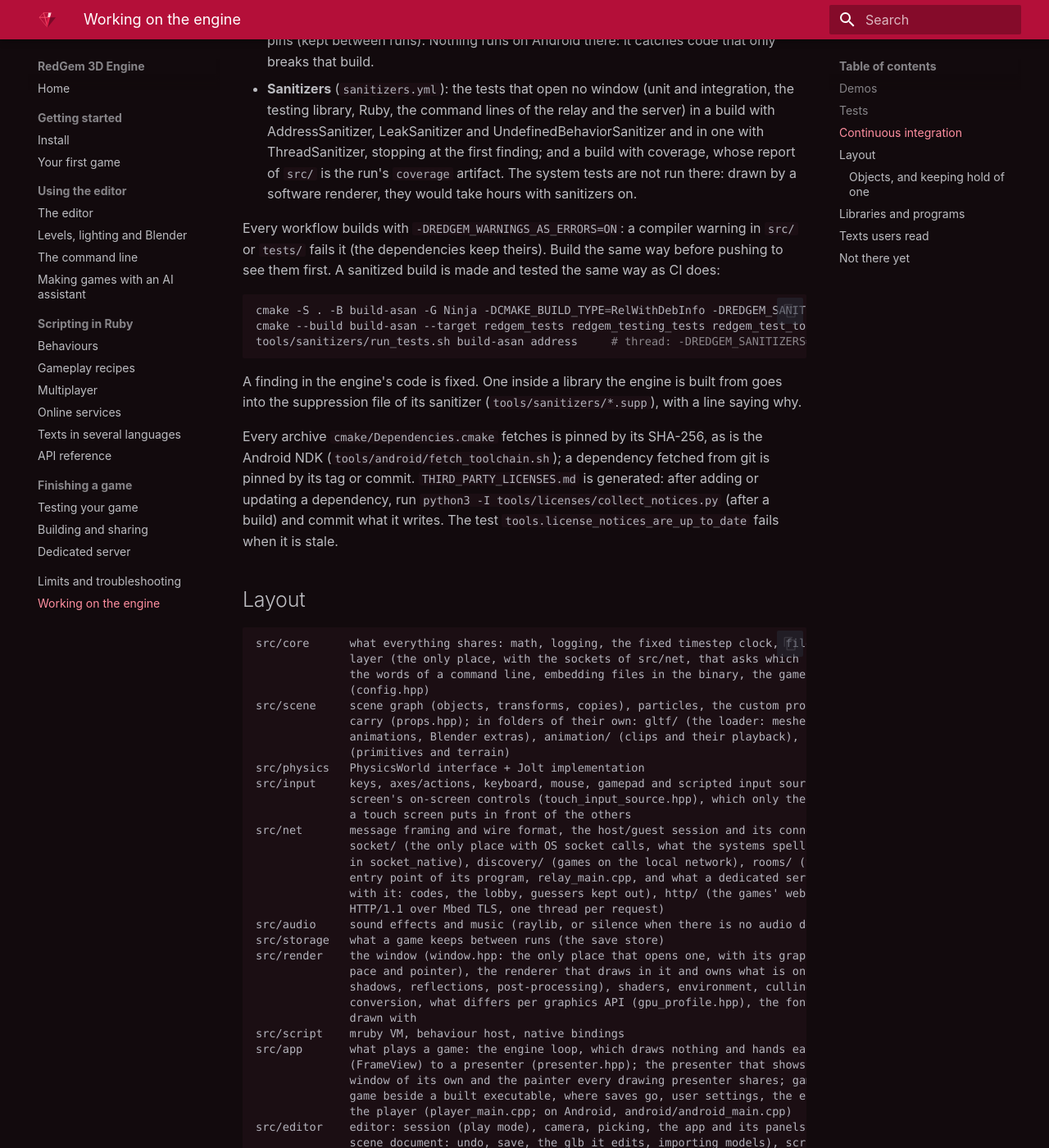
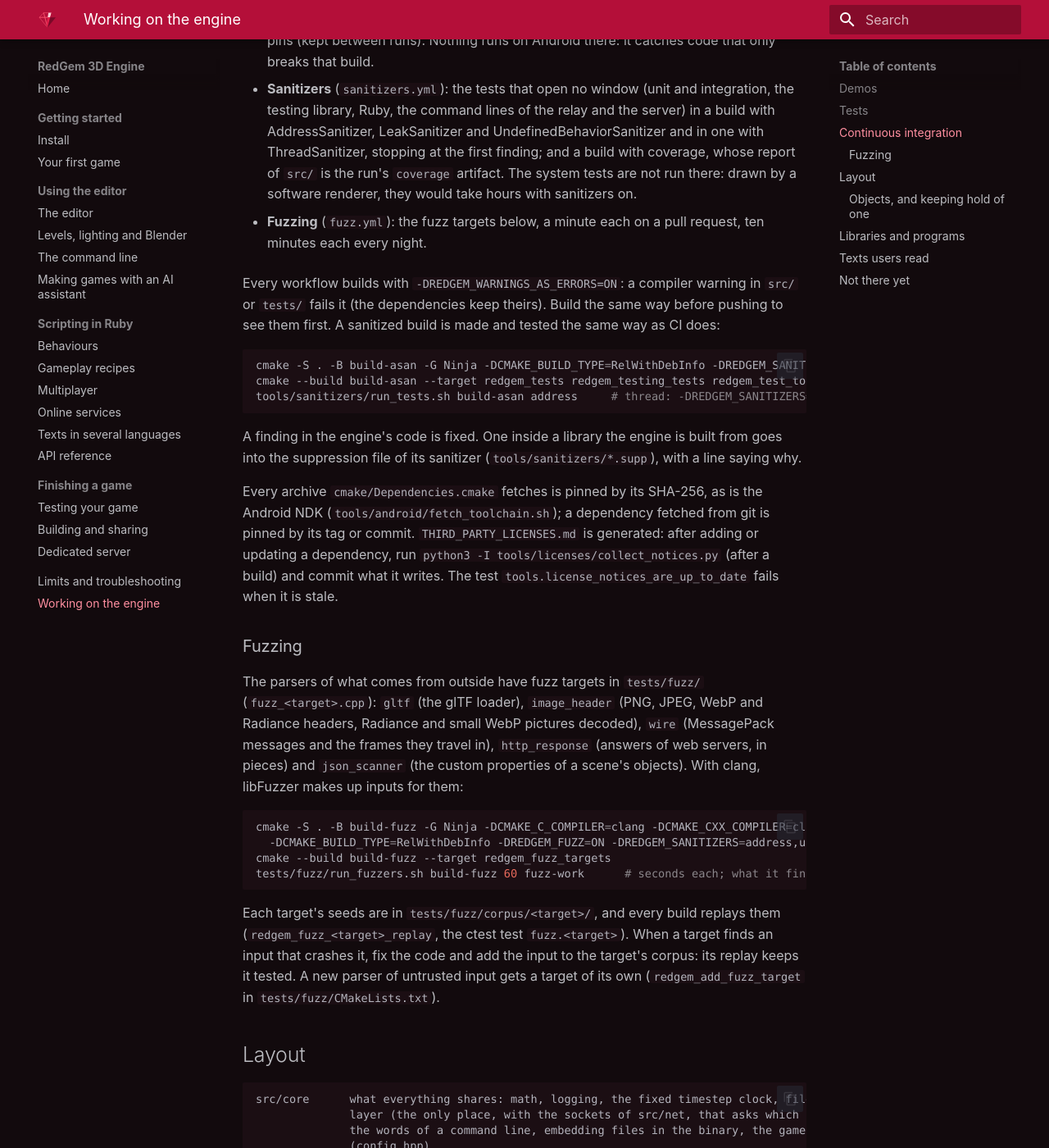
Before and after one commit to carlosdanielpohlod/redgem, an MkDocs documentation site: the page built from docs/contributing.md, in a window 1280 px wide and 1400 px high, scrolled down 2500 px. Shown: the whole window at 82% size. Built offline with MkDocs 1.6.1 and Material for MkDocs 9.7.7, drawn with Linux system fonts in a browser that asks for light colours.

Commit message:
Document the fuzz targets

````diff
--- a/docs/contributing.md
+++ b/docs/contributing.md
@@ -104,6 +104,9 @@ Every pull request runs these workflows (`.github/workflows/`), side by side:
   `coverage` artifact. The system tests are not run there: drawn by a software renderer, they
   would take hours with sanitizers on.
 
+* **Fuzzing** (`fuzz.yml`): the fuzz targets below, a minute each on a pull request, ten minutes
+  each every night.
+
 Every workflow builds with `-DREDGEM_WARNINGS_AS_ERRORS=ON`: a compiler warning in `src/` or
 `tests/` fails it (the dependencies keep theirs). Build the same way before pushing to see them
 first. A sanitized build is made and tested the same way as CI does:
@@ -121,6 +124,27 @@ Every archive `cmake/Dependencies.cmake` fetches is pinned by its SHA-256, as is
 (`tools/android/fetch_toolchain.sh`); a dependency fetched from git is pinned by its tag or commit. `THIRD_PARTY_LICENSES.md` is generated: after adding or
 updating a dependency, run `python3 -I tools/licenses/collect_notices.py` (after a build) and
 commit what it writes. The test `tools.license_notices_are_up_to_date` fails when it is stale.
+
+### Fuzzing
+
+The parsers of what comes from outside have fuzz targets in `tests/fuzz/` (`fuzz_<target>.cpp`):
+`gltf` (the glTF loader), `image_header` (PNG, JPEG, WebP and Radiance headers, Radiance and small
+WebP pictures decoded), `wire` (MessagePack messages and the frames they travel in),
+`http_response` (answers of web servers, in pieces) and `json_scanner` (the custom properties of
+a scene's objects). With clang, libFuzzer makes up inputs for them:
+
+```bash
+cmake -S . -B build-fuzz -G Ninja -DCMAKE_C_COMPILER=clang -DCMAKE_CXX_COMPILER=clang++ \
+  -DCMAKE_BUILD_TYPE=RelWithDebInfo -DREDGEM_FUZZ=ON -DREDGEM_SANITIZERS=address,undefined
+cmake --build build-fuzz --target redgem_fuzz_targets
+tests/fuzz/run_fuzzers.sh build-fuzz 60 fuzz-work      # seconds each; what it finds is in fuzz-work/findings
+```
+
+Each target's seeds are in `tests/fuzz/corpus/<target>/`, and every build replays them
+(`redgem_fuzz_<target>_replay`, the ctest test `fuzz.<target>`). When a target finds an input that
+crashes it, fix the code and add the input to the target's corpus: its replay keeps it tested. A
+new parser of untrusted input gets a target of its own (`redgem_add_fuzz_target` in
+`tests/fuzz/CMakeLists.txt`).
 
 ## Layout
 
````
Also changed, not shown: CHANGELOG.md (+3 -0 lines), KNOWN_LIMITATIONS.md (+1 -2 lines).
